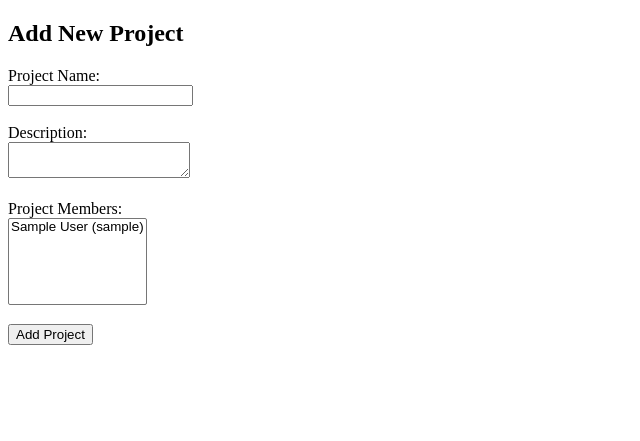
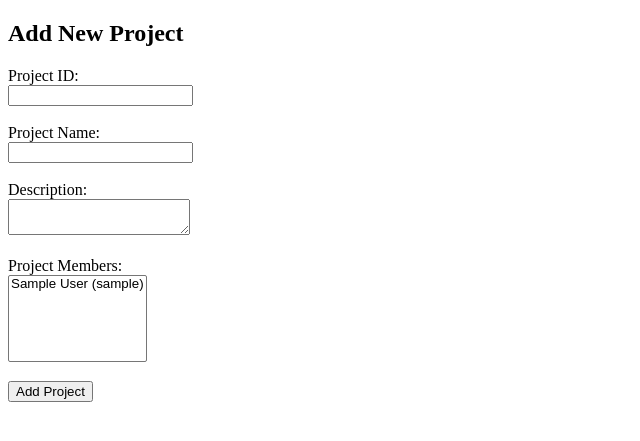
Before and after one commit to danasiongsin/itws2110-siongd, a PHP site: the page made by ITWS2110‐Fall2025‐siongd‐Quiz2/project.php in a window 1280 px wide. Shown: the top 441 px of the page, without its empty margins (0-640 px from the left). Run offline with PHP 8.4, Linux system fonts and the light colour scheme; the visitor is signed in with stand-in values (Sample User, id 1); tables that the repository leaves empty or names only in its code hold one stand-in row (values such as "Sample post").

Commit message:
add projectif form

```diff
--- a/ITWS2110‐Fall2025‐siongd‐Quiz2/project.php
+++ b/ITWS2110‐Fall2025‐siongd‐Quiz2/project.php
@@ -13,10 +13,13 @@ if ($_SERVER['REQUEST_METHOD'] === 'POST') {
    $name = $_POST['name'] ?? '';
    $description = $_POST['description'] ?? '';
    $members = $_POST['members'] ?? [];
+
+
    if ($name && $description) {
-        $stmt = $pdo->prepare("INSERT INTO projects (name, description) VALUES (?, ?)");
-        $stmt->execute([$name, $description]);
-        $projectId = $pdo->lastInsertId();
+      $stmt = $pdo->prepare("INSERT INTO projects (projectId, name, description) VALUES (?, ?)");
+      $stmt->execute([$projectId, $name, $description]);
+      // use provided projectId instead of lastInsertId
+      // $projectId = $pdo->lastInsertId();
 
    if (!empty($members)) {
       $stmt = $pdo->prepare("INSERT INTO projectMembership (projectId, memberId) VALUES (?, ?)");
@@ -24,8 +27,9 @@ if ($_SERVER['REQUEST_METHOD'] === 'POST') {
          $stmt->execute([$projectId, $memberId]);
       }
    }
-        echo "<p style='color:green;'>Project added successfully!</p>";
-    } else {
+   echo "<p>Project added successfully!</p>";
+   }
+   else {
       echo "<p style='color:red;'>Please fill in all required fields.</p>";
    }
 }
@@ -40,13 +44,14 @@ $users = $pdo->query("SELECT userId, firstName, lastName, nickName FROM users OR
 <body>
    <h2>Add New Project</h2>
    <form method="post">
+      <label>Project ID:</label><br>
+      <input type="number" name="projectId" required><br><br>
       <label>Project Name:</label><br>
       <input type="text" name="name" required><br><br>
-
       <label>Description:</label><br>
       <textarea name="description" required></textarea><br><br>
       <label>Project Members:</label><br>
-      <select name="members[]" multiple size="5">
+      <select name="members[]" multiple size="5" required>
       <?php foreach ($users as $u): ?>
       <option value="<?= htmlspecialchars($u['userId']) ?>">
       <?= htmlspecialchars($u['firstName'] . ' ' . $u['lastName'] . ' (' . $u['nickName'] . ')') ?>
```
Lines whose indentation alone changed are shown as unchanged.
